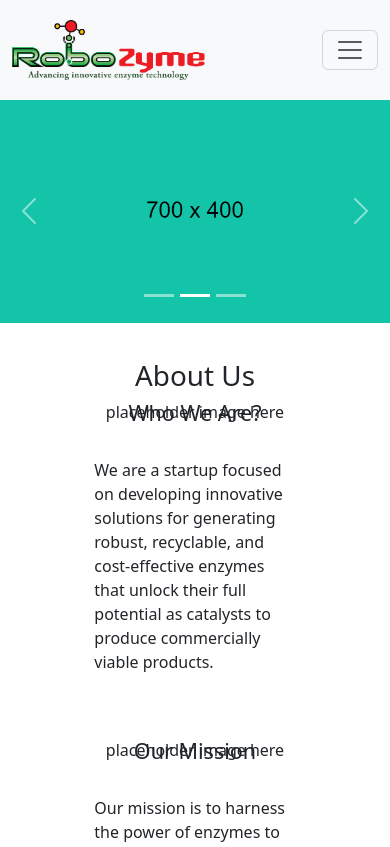
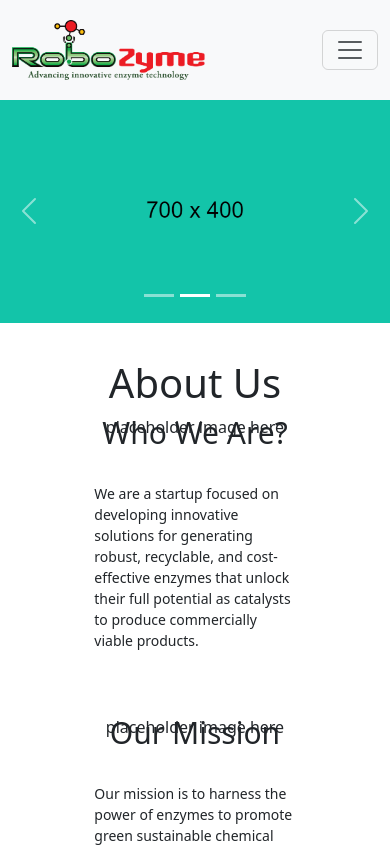
Before and after one commit to Gordon-coder/robozyme, a React (Vite) app: page / in a window 390 px wide. Shown: the top 847 px of the page. Built offline with nearby package versions, Linux system fonts and the light colour scheme.

Commit message:
Make font size responsive

```diff
--- a/src/App.tsx
+++ b/src/App.tsx
@@ -1,3 +1,5 @@
+import "bootstrap/dist/css/bootstrap.css";
+import "./css/style.css"
 import placeholder_1 from "./assets/placeholder_1.png";
 import placeholder_2 from "./assets/placeholder_2.png";
 import placeholder_3 from "./assets/placeholder_3.png";
@@ -12,8 +14,7 @@ function App() {
   return (
     <>
       <Navagation />
-      <div id="top">
-        <div style={{ paddingTop: 100 }}></div>
+      <div className="h-100px"></div>
       <Carousel>
         {[placeholder_1, placeholder_2, placeholder_3].map((image) => (
           <Carousel.Item key={image}>
@@ -21,7 +22,6 @@ function App() {
           </Carousel.Item>
         ))}
       </Carousel>
-      </div>
       <About />
       <Tech />
       <Product />
--- /dev/null
+++ b/src/css/style.css
@@ -0,0 +1,34 @@
+.h-100px {
+    height: 100px;
+}
+
+h1 {
+    font-size: 4vw;
+}
+
+h4 {
+    font-size: 3.2vw;
+}
+
+p {
+    font-size: 2.2vw;
+}
+
+@media only screen and (max-width: 800px) {
+
+    h1 {
+        font-size: 40px;
+    }
+
+    h4 {
+        font-size: 30px;
+    }
+
+    p {
+        font-size: 14px;
+    }
+
+    .nav-link {
+        font-size: 14px;
+    }
+}
```
Lines whose indentation alone changed are shown as unchanged.
